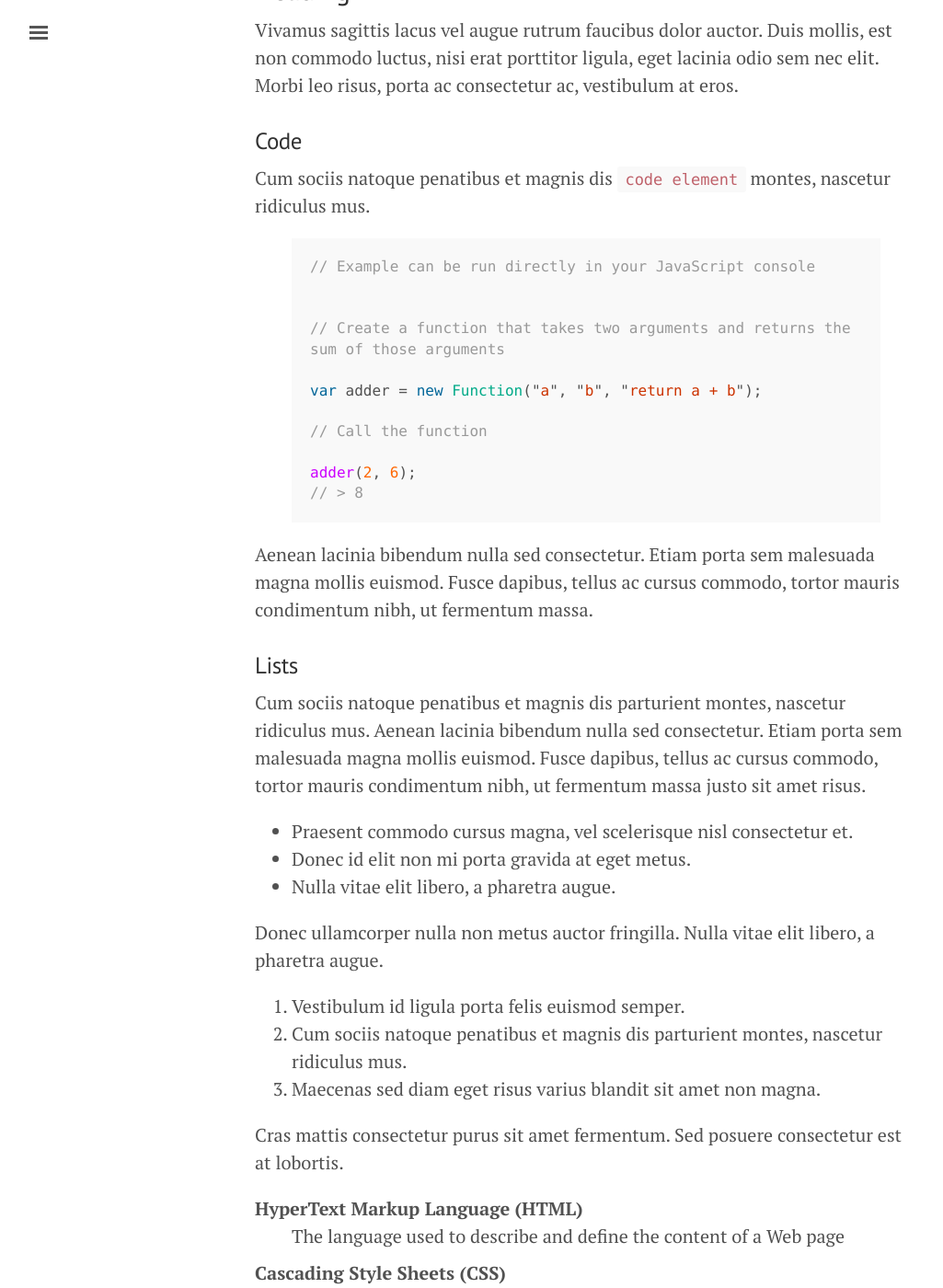
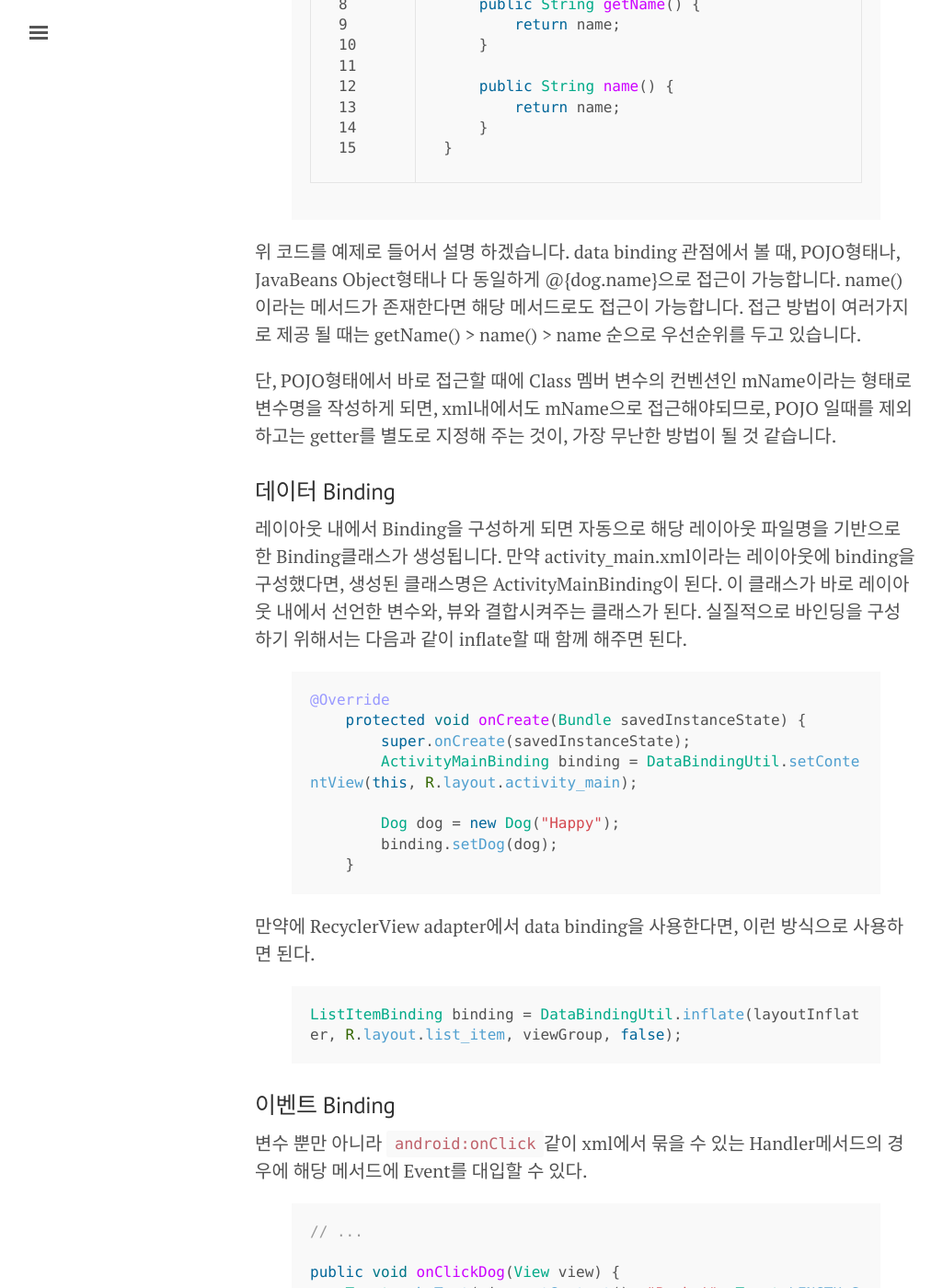
Before and after one commit to devussy/blog, a Jekyll site: the page built from index.html, in a window 1280 px wide and 1400 px high, scrolled down 2528 px. Shown: the whole window at 92% size, without its empty margins (3-1028 px from the left). Built offline with Jekyll 4.4.1, drawn with Linux system fonts in a browser that asks for light colours; the list of posts is cut into pages by our own code; some of the changed text lies outside the part shown.

Commit message:
upload written posts

```diff
--- a/_includes/sidebar.html
+++ b/_includes/sidebar.html
@@ -9,7 +9,7 @@
   </div>
 
   <nav class="sidebar-nav">
-    <a class="sidebar-nav-item{% if page.url == site.baseurl %} active{% endif %}" href="{{ site.baseurl }}/">Home</a>
+    <a class="sidebar-nav-item{% if page.url == site.baseurl %} active{% endif %}" href="{{ site.baseurl }}">Home</a>
 
     {% comment %}
       The code below dynamically generates a sidebar nav of pages with
--- a/_posts/2013-12-31-whats-jekyll.md
+++ /dev/null
@@ -1,12 +0,0 @@
----
-layout: post
-title: What's Jekyll?
----
-
-[Jekyll](http://jekyllrb.com) is a static site generator, an open-source tool for creating simple yet powerful websites of all shapes and sizes. From [the project's readme](https://github.com/mojombo/jekyll/blob/master/README.markdown):
-
-  > Jekyll is a simple, blog aware, static site generator. It takes a template directory [...] and spits out a complete, static website suitable for serving with Apache or your favorite web server. This is also the engine behind GitHub Pages, which you can use to host your project’s page or blog right here from GitHub.
-
-It's an immensely useful tool and one we encourage you to use here with Lanyon.
-
-Find out more by [visiting the project on GitHub](https://github.com/mojombo/jekyll).
--- a/_posts/2014-01-01-example-content.md
+++ /dev/null
@@ -1,122 +0,0 @@
----
-layout: post
-title: Example content
----
-
-
-<div class="message">
-  Howdy! This is an example blog post that shows several types of HTML content supported in this theme.
-</div>
-
-Cum sociis natoque penatibus et magnis <a href="#">dis parturient montes</a>, nascetur ridiculus mus. *Aenean eu leo quam.* Pellentesque ornare sem lacinia quam venenatis vestibulum. Sed posuere consectetur est at lobortis. Cras mattis consectetur purus sit amet fermentum.
-
-> Curabitur blandit tempus porttitor. Nullam quis risus eget urna mollis ornare vel eu leo. Nullam id dolor id nibh ultricies vehicula ut id elit.
-
-Etiam porta **sem malesuada magna** mollis euismod. Cras mattis consectetur purus sit amet fermentum. Aenean lacinia bibendum nulla sed consectetur.
-
-## Inline HTML elements
-
-HTML defines a long list of available inline tags, a complete list of which can be found on the [Mozilla Developer Network](https://developer.mozilla.org/en-US/docs/Web/HTML/Element).
-
-- **To bold text**, use `<strong>`.
-- *To italicize text*, use `<em>`.
-- Abbreviations, like <abbr title="HyperText Markup Langage">HTML</abbr> should use `<abbr>`, with an optional `title` attribute for the full phrase.
-- Citations, like <cite>&mdash; Mark otto</cite>, should use `<cite>`.
-- <del>Deleted</del> text should use `<del>` and <ins>inserted</ins> text should use `<ins>`.
-- Superscript <sup>text</sup> uses `<sup>` and subscript <sub>text</sub> uses `<sub>`.
-
-Most of these elements are styled by browsers with few modifications on our part.
-
-## Heading
-
-Vivamus sagittis lacus vel augue rutrum faucibus dolor auctor. Duis mollis, est non commodo luctus, nisi erat porttitor ligula, eget lacinia odio sem nec elit. Morbi leo risus, porta ac consectetur ac, vestibulum at eros.
-
-### Code
-
-Cum sociis natoque penatibus et magnis dis `code element` montes, nascetur ridiculus mus.
-
-{% highlight js %}
-// Example can be run directly in your JavaScript console
-
-// Create a function that takes two arguments and returns the sum of those arguments
-var adder = new Function("a", "b", "return a + b");
-
-// Call the function
-adder(2, 6);
-// > 8
-{% endhighlight %}
-
-Aenean lacinia bibendum nulla sed consectetur. Etiam porta sem malesuada magna mollis euismod. Fusce dapibus, tellus ac cursus commodo, tortor mauris condimentum nibh, ut fermentum massa.
-
-### Lists
-
-Cum sociis natoque penatibus et magnis dis parturient montes, nascetur ridiculus mus. Aenean lacinia bibendum nulla sed consectetur. Etiam porta sem malesuada magna mollis euismod. Fusce dapibus, tellus ac cursus commodo, tortor mauris condimentum nibh, ut fermentum massa justo sit amet risus.
-
-* Praesent commodo cursus magna, vel scelerisque nisl consectetur et.
-* Donec id elit non mi porta gravida at eget metus.
-* Nulla vitae elit libero, a pharetra augue.
-
-Donec ullamcorper nulla non metus auctor fringilla. Nulla vitae elit libero, a pharetra augue.
-
-1. Vestibulum id ligula porta felis euismod semper.
-2. Cum sociis natoque penatibus et magnis dis parturient montes, nascetur ridiculus mus.
-3. Maecenas sed diam eget risus varius blandit sit amet non magna.
-
-Cras mattis consectetur purus sit amet fermentum. Sed posuere consectetur est at lobortis.
-
-<dl>
-  <dt>HyperText Markup Language (HTML)</dt>
-  <dd>The language used to describe and define the content of a Web page</dd>
-
-  <dt>Cascading Style Sheets (CSS)</dt>
-  <dd>Used to describe the appearance of Web content</dd>
-
-  <dt>JavaScript (JS)</dt>
-  <dd>The programming language used to build advanced Web sites and applications</dd>
-</dl>
-
-Integer posuere erat a ante venenatis dapibus posuere velit aliquet. Morbi leo risus, porta ac consectetur ac, vestibulum at eros. Nullam quis risus eget urna mollis ornare vel eu leo.
-
-### Tables
-
-Aenean lacinia bibendum nulla sed consectetur. Lorem ipsum dolor sit amet, consectetur adipiscing elit.
-
-<table>
-  <thead>
-    <tr>
-      <th>Name</th>
-      <th>Upvotes</th>
-      <th>Downvotes</th>
-    </tr>
-  </thead>
-  <tfoot>
-    <tr>
-      <td>Totals</td>
-      <td>21</td>
-      <td>23</td>
-    </tr>
-  </tfoot>
-  <tbody>
-    <tr>
-      <td>Alice</td>
-      <td>10</td>
-      <td>11</td>
-    </tr>
-    <tr>
-      <td>Bob</td>
-      <td>4</td>
-      <td>3</td>
-    </tr>
-    <tr>
-      <td>Charlie</td>
-      <td>7</td>
-      <td>9</td>
-    </tr>
-  </tbody>
-</table>
-
-Nullam id dolor id nibh ultricies vehicula ut id elit. Sed posuere consectetur est at lobortis. Nullam quis risus eget urna mollis ornare vel eu leo.
-
------
-
-Want to see something else added? <a href="https://github.com/poole/poole/issues/new">Open an issue.</a>
--- a/_posts/2014-01-02-introducing-lanyon.md
+++ /dev/null
@@ -1,38 +0,0 @@
----
-layout: post
-title: Introducing Lanyon
----
-
-Lanyon is an unassuming [Jekyll](http://jekyllrb.com) theme that places content first by tucking away navigation in a hidden drawer. It's based on [Poole](http://getpoole.com), the Jekyll butler.
-
-### Built on Poole
-
-Poole is the Jekyll Butler, serving as an upstanding and effective foundation for Jekyll themes by [@mdo](https://twitter.com/mdo). Poole, and every theme built on it (like Lanyon here) includes the following:
-
-* Complete Jekyll setup included (layouts, config, [404](/404), [RSS feed](/atom.xml), posts, and [example page](/about))
-* Mobile friendly design and development
-* Easily scalable text and component sizing with `rem` units in the CSS
-* Support for a wide gamut of HTML elements
-* Related posts (time-based, because Jekyll) below each post
-* Syntax highlighting, courtesy Pygments (the Python-based code snippet highlighter)
-
-### Lanyon features
-
-In addition to the features of Poole, Lanyon adds the following:
-
-* Toggleable sliding sidebar (built with only CSS) via **☰** link in top corner
-* Sidebar includes support for textual modules and a dynamically generated navigation with active link support
-* Two orientations for content and sidebar, default (left sidebar) and [reverse](https://github.com/poole/lanyon#reverse-layout) (right sidebar), available via `<body>` classes
-* [Eight optional color schemes](https://github.com/poole/lanyon#themes), available via `<body>` classes
-
-[Head to the readme](https://github.com/poole/lanyon#readme) to learn more.
-
-### Browser support
-
-Lanyon is by preference a forward-thinking project. In addition to the latest versions of Chrome, Safari (mobile and desktop), and Firefox, it is only compatible with Internet Explorer 9 and above.
-
-### Download
-
-Lanyon is developed on and hosted with GitHub. Head to the <a href="https://github.com/poole/lanyon">GitHub repository</a> for downloads, bug reports, and features requests.
-
-Thanks!
--- /dev/null
+++ b/_posts/2016-03-13-android-app-widget-host.md
@@ -0,0 +1,38 @@
+---
+layout: post
+title:  App Widget Host(번역)
+date:   2016-03-13
+categories: Android
+---
+대부분의 Android device 들의 Home screen은 사용자들이 App Widget 을 통해 Content 에 빠르게 접근할 수 있도록 한다. 만약에 사용자들에게 개발하고자 하는 App의 특성에 맞춰 최적화된 Widget 을 제공하고자 한다면 AppWidgetHost를 implement 함으로써 구현할 수 있다.
+
+- App Widget Host: AppWidget 와 상호작용작용 할 수 있도록 도와준다. `AppWidgetHost` 는 반드시 package내에서 unique한 ID를 가져야 한다.
+- App Widget ID: 각 Widget의 instance는 binding되는 시점에 unique ID가 할당된다 `bindAppWidgetIdIfAllowed()`. unique ID는 `allocateAppWidgetId()`를 통해 얻을 수 있다. 할당된 ID는 Widget의 lifetime동안(Host로부터 삭제될 때 까지) 유지된다. Size 조절이나 Widget의 위치 변경 등의 Host-Specific state는 할당된 widget ID를 통해 접근한다.
+- App Widget Host View: `AppWidgetHostView`는 widget의 Container 개념이라 생각하면 될 것 같다. App Widget은 inflated 될 때 마다 `AppWidgetHostView`에 할당된다.
+- Options Bundle: `AppWidgetHost`는 options bundle을 사용하여 `AppWidgetProvider`와 widget이 어떻게 보여지는지에 대한 정보(size 범위, lockscreen에 있는지 homescreen에 있는지 등)를 주고 받는다. 이러한 정보들을 기반으로 `AppWidgetProvider`가 widget의 모습을 조절할 수 있다. `updateAppWidgetOptions()`와 `updateAppWidgetSize()`를 사용하여 app widget의 bundle을 수정하고, `AppWidgetProvider` 내의 Callback method들을 호출한다.
+
+
+##Binding App Widget
+*Android 4.1 이상 기준으로 작성됨*
+우선 Manifest파일에 `BIND_APPWIDGET`을 선언해줘야 한다.
+
+{% highlight xml %}
+<uses-permission android:name=“android.permission.BIND_APPWIDGET” />
+{% endhighlight %}
+
+Widget을 host에 추가하기 위해서는 런타임에 사용자가 App 에게 권한을 부여해 줘야만 한다. App 이 Widget 추가에 대한 권한을 가지고 있는지 체크하려면 `bindAppWidgetIdIfAllowed()` 메소드를 사용해야 한다.
+
+{% highlight java %}
+Intent intent = new Intent(AppWidgetManager.ACTION_APPWIDGET_BIND);
+
+intent.putExtra(AppWidgetManager.EXTRA_APPWIDGET_ID, appWidgetId);
+
+intent.putExtra(AppWidgetManager.EXTRA_APPWIDGET_PROVIDER, info.componentName);
+
+// 여기가 위에서 말한 options bundle 입니다.
+intent.putExtra(AppWidgetManager.EXTRA_APPWIDGET_OPTIONS, options);
+
+startActivityForResut(intent, REQUEST_BIND_APPWIDGET);
+{% endhighlight %}
+
+혹시나 App Widget 설정이 필요하다면, Host에서 체크해주는데, App Widget 설정 Activity에 관련해서는 [Creating an App Widget Configuration Activity](http://developer.android.com/intl/ko/guide/topics/appwidgets/index.html#Configuring)을 참고.
--- /dev/null
+++ b/_posts/2016-03-19-android-meet-kotlin.md
@@ -0,0 +1,33 @@
+---
+layout: post
+title:  Kotlin과 Android와의 만남
+date:   2016-03-19
+categories: Android
+---
+
+Kotlin은 JetBrains에서 2011년도에 만든 새로운 프로그래밍 언어입니다. Android를 개발하시는 분들은 대부분 사용하시는AndroidStudio가 JetBrains에서 만든 IntelliJ IDEA기반으로 동작하고 있죠.
+
+그런데 최근에(최근이라고 하기엔 훨씬 전부터) Kotlin이 Android개발 언어로서 대두되고 있습니다. 그 이유로 여러가지가 있는데, 저로서는 **해소 되지 않을 것만 같은 Java의 묵직함**, 그리고 **Android와 Java와의 서먹함** 이 그 이유라고 판단됩니다.
+
+사실 Java는 계속 발전하고 있습니다. Java 8에서는 lambda expressions같은 멋진 것들을 추가해나가고 있습니다(기존 자바 문법에 익숙한 사람들에게는 또 다른 귀찮음이겠지만). 하지만 문제는 Android에서는 Java 8을 지원하지 않습니다. 즉, 발전하고 있는 Java의 장점을 그림의 떡 보듯 봐야한다는 것이죠.
+
+게다가 Oracle과 Google과의 소송전 때문에 Google이 Java를 버리..진 못하고(이미 JAVA로 만든 API들의 양이 어마어마하니까) 결국에 Android N부터는 OpenJDK에 의존하게 될 것 같습니다.
+
+이러던 중에 안드로이드 오픈소스의 거장 Jake Wharton이 Twitter에 Kotlin이라는 언어를 소개하게 됩니다. 아마 누군가는 이미 Kotlin에 대해서 알고 있었겠지만, 저는 Jake Wharton의 이 트윗 덕분에 Kotlin이 많이 대중화 됐다고 생각합니다.
+
+Kotlin은 Android의 개발 언어로 사용하기에 많은 장점을 가지고 있습니다.
+1. JVM기반의 언어이다. 즉 Java랑 동일한 환경에서 프로그램을 돌릴 수 있다.
+2. **Java로 작성된 기존 Android와의 호환성이 다른 JVM언어보다 높다.** 예전에 Scala가 한번 Android 대체 개발 언어로 잠깐 뜬 적이 있었는데, 기존 Android 코드를 Scala코드에서 호출하는 것이 매우 불편하게 되어있어서 잠잠해졌었죠. Kotlin은 언어 자체의 핵심을 Java와의 상호 호환성에 두고 있어서 Kotlin코드 내에서 쉽게 Java 메서드를 호출 할 수 있습니다.
+3. 매력적인 Lambdas식을 사용할 수 있습니다.
+4. 기존에 안드로이드 개발자들은 다들 알고 계신 공포의 Null Point Exception으로부터 자유롭습니다.
+5. 메서드 Extension이 가능합니다.
+
+여기까진 Kotlin에 관심 있으신 분들이라면 대부분 아실 내용이고, 위에서 언급한대로 Kotlin을 만든 회사가 JetBrains인 덕분에, AndroidStudio에서 너무나 자연스럽게 Kotlin을 서포트 해줍니다. 덕분에 여러가지 강점이 추가되는데
+
+6. **Kotlin관련 Plugin만 설치하면 AndroidStudio에서 바로 사용이 가능합니다.**
+7. **AndroidStudio에서 제가 정말 잘 쓰고 있는 기능 중 하나인 `auto-suggested`기능이 Kotlin에도 적용됩니다.**
+8. **기존에 작성한 Java코드를 Kotlin으로 자동 변환해주는 기능을 제공합니다.**
+
+본의 아니게 Kotlin을 엄청 멋진 언어로 소개한 것 같은데, 아직까지 Kotlin이 Android 프로젝트의 전체를 담당할 수 있을 정도로 완전한 언어는 아니라고 판단됩니다. 직접 사용해보신 분들이 그렇게 이야기들 하시네요. 하지만 JetBrains에서 열심히 밀고 있는 언어라는 점, 그리고 빠른 속도로 발전하고 있다는 점 등을 미루어 보았을 때, **안드로이드의 대체 언어로서 한번 쯤은 살펴봐도 좋지 않을까** 하는 것이 제 생각입니다.
+
+저도 실제 프로젝트에서 UI단이 아닌 Model단에서 조금씩 도입해볼 생각입니다. 혹시나 시간이 된다면 제가 공부한 내용을 조금씩 정리해서 공유하도록 하겠습니다.
--- /dev/null
+++ b/_posts/2016-04-06-data-binding-guide.md
@@ -0,0 +1,167 @@
+---
+layout: post
+title:  Data Binding Guide(1)
+date:   2016-03-19
+categories: Android
+---
+
+이 문서는 구글의 [Data Binding Guide](http://developer.android.com/intl/ko/tools/data-binding/guide.html)를 참고하여 작성하였습니다.
+
+Data Binding Library를 사용한 프로젝트는 다음과 같은 장점이 있습니다.
+
+1. 서술적인 레이아웃(xml 파일)을 작성할 수 있다.
+2. 코드의 로직과 레이아웃의 분리가 가능하다.
+
+Data Binding Library는 Android 2.1 (API level 7 이상)에서 사용하기 때문에, 특수한 경우가 아니라면 거의 대부분의 프로젝트에서 활용할 수 있을 것으로 보입니다.
+
+*data binding을 사용하려면, 안드로이드 Gradle 플러그인 버전이 1.5.0-alpha1 이상이어야함에 주의해주세요*
+
+
+## 환경 구성하기
+
+data binding을 사용하기 위해서는 Android SDK Manager에서 Support library를 다운 받아야 합니다.
+
+또한 app이 data binding을 사용하기 위해서는 app 모듈 내에 위치한 build.gradle 파일 내에 dataBinding이라는 요소를 넣어주어야 합니다.
+
+{% highlight groovy %}
+android {
+
+	// ...
+
+	dataBinding {
+		enabled = true
+	}
+
+	// ...
+
+}
+{% endhighlight %}
+
+*만약에 data binding에 의존적인 라이브러리를 사용한다면 역시나 build.gradle 파일 내에 작성해줘야 합니다.*
+
+*data binding에 대한 Android Studio의 호환성을 위해 Android Studio의 최소 버전은 1.3 이상을 권장합니다*
+
+
+## 레이아웃 파일에 Data 바인딩하기
+
+Data-binding을 하려면 최상위 레이아웃 태그는 layout이 되어야 하며, 그 아래 data태그, 그리고 실제 레이아웃의 rootView와 관련된 태그가 와야합니다.
+
+{% highlight xml %}
+<?xml version="1.0" encoding="utf-8"?>
+<layout
+    xmlns:android="http://schemas.android.com/apk/res/android"
+    xmlns:tools="http://schemas.android.com/tools"
+    tools:context="pe.devyunsy.databindingplayground.MainActivity">
+
+    <data>
+
+        <variable
+            name="dog"
+            type="pe.devyunsy.databindingplayground.Dog"/>
+    </data>
+
+    <RelativeLayout
+        android:layout_width="match_parent"
+        android:layout_height="match_parent"
+        android:paddingBottom="@dimen/activity_vertical_margin"
+        android:paddingLeft="@dimen/activity_horizontal_margin"
+        android:paddingRight="@dimen/activity_horizontal_margin"
+        android:paddingTop="@dimen/activity_vertical_margin">
+
+        <TextView
+            android:layout_width="wrap_content"
+            android:layout_height="wrap_content"
+            android:text="@{dog.name}"/>
+    </RelativeLayout>
+</layout>
+{% endhighlight %}
+
+data태그 내에 위치한 variable태그는 현재 레이아웃에서 사용될 요소를 나타냅니다.
+
+실질적으로 data binding이 레이아웃 내에서 사용하기 위해서는 @{} 구문을 사용해야합니다.
+
+
+### 객체 데이터
+
+{% highlight java linenos %}
+public class Dog {
+    public final String name;
+
+    public Dog(String name) {
+        this.name = name;
+    }
+
+    public String getName() {
+        return name;
+    }
+
+    public String name() {
+        return name;
+    }
+}
+{% endhighlight %}
+
+위 코드를 예제로 들어서 설명 하겠습니다. data binding 관점에서 볼 때, POJO형태나, JavaBeans Object형태나 다 동일하게 @{dog.name}으로 접근이 가능합니다. name()이라는 메서드가 존재한다면 해당 메서드로도 접근이 가능합니다. 접근 방법이 여러가지로 제공 될 때는 getName() > name() > name 순으로 우선순위를 두고 있습니다.
+
+단, POJO형태에서 바로 접근할 때에 Class 멤버 변수의 컨벤션인 mName이라는 형태로 변수명을 작성하게 되면, xml내에서도 mName으로 접근해야되므로, POJO 일때를 제외하고는 getter를 별도로 지정해 주는 것이, 가장 무난한 방법이 될 것 같습니다.
+
+
+### 데이터 Binding
+
+레이아웃 내에서 Binding을 구성하게 되면 자동으로 해당 레이아웃 파일명을 기반으로 한 Binding클래스가 생성됩니다. 만약 activity_main.xml이라는 레이아웃에 binding을 구성했다면, 생성된 클래스명은 ActivityMainBinding이 된다. 이 클래스가 바로 레이아웃 내에서 선언한 변수와, 뷰와 결합시켜주는 클래스가 된다. 실질적으로 바인딩을 구성하기 위해서는 다음과 같이 inflate할 때 함께 해주면 된다.
+
+{% highlight java %}
+@Override
+    protected void onCreate(Bundle savedInstanceState) {
+        super.onCreate(savedInstanceState);
+        ActivityMainBinding binding = DataBindingUtil.setContentView(this, R.layout.activity_main);
+
+        Dog dog = new Dog("Happy");
+        binding.setDog(dog);
+    }
+{% endhighlight %}
+
+
+만약에 RecyclerView adapter에서 data binding을 사용한다면, 이런 방식으로 사용하면 된다.
+
+{% highlight java %}
+ListItemBinding binding = DataBindingUtil.inflate(layoutInflater, R.layout.list_item, viewGroup, false);
+{% endhighlight %}
+
+
+### 이벤트 Binding
+
+변수 뿐만 아니라 `android:onClick`같이 xml에서 묶을 수 있는 Handler메서드의 경우에 해당 메서드에 Event를 대입할 수 있다.
+
+{% highlight java %}
+
+// ...
+
+public void onClickDog(View view) {
+    Toast.makeText(view.getContext(), "Bark !", Toast.LENGTH_SHORT).show();
+}
+
+// ...
+
+{% endhighlight %}
+
+{% highlight xml %}
+
+<!--중략-->
+
+<Button
+	android:layout_width="wrap_content"
+	android:layout_height="wrap_content"
+	android:onClick="@{dog.onClickDog}"
+	android:text="@{dog.name}"/>
+
+<!--중략-->
+
+{% endhighlight %}
+
+어떤 Widget의 경우에는 `android:onClick`과의 충돌을 피하기 위해 특별한 Handler 메서드가 따로 존재한다.
+
+| ------ | ------ | ------- |
+|SearchView|`setOnSearchClickListener(View.OnClickListener)`|`android:onSearchClick`|
+|ZoomControls|`setOnZoomInClickListener(View.OnClickListener)`|`android:onZoomIn`
+|ZoomControls|`setOnZoomOutClickListener(View.OnClickListener)`|`android:onZoomOut`
```
Also changed, not shown: Gemfile.lock (added).
